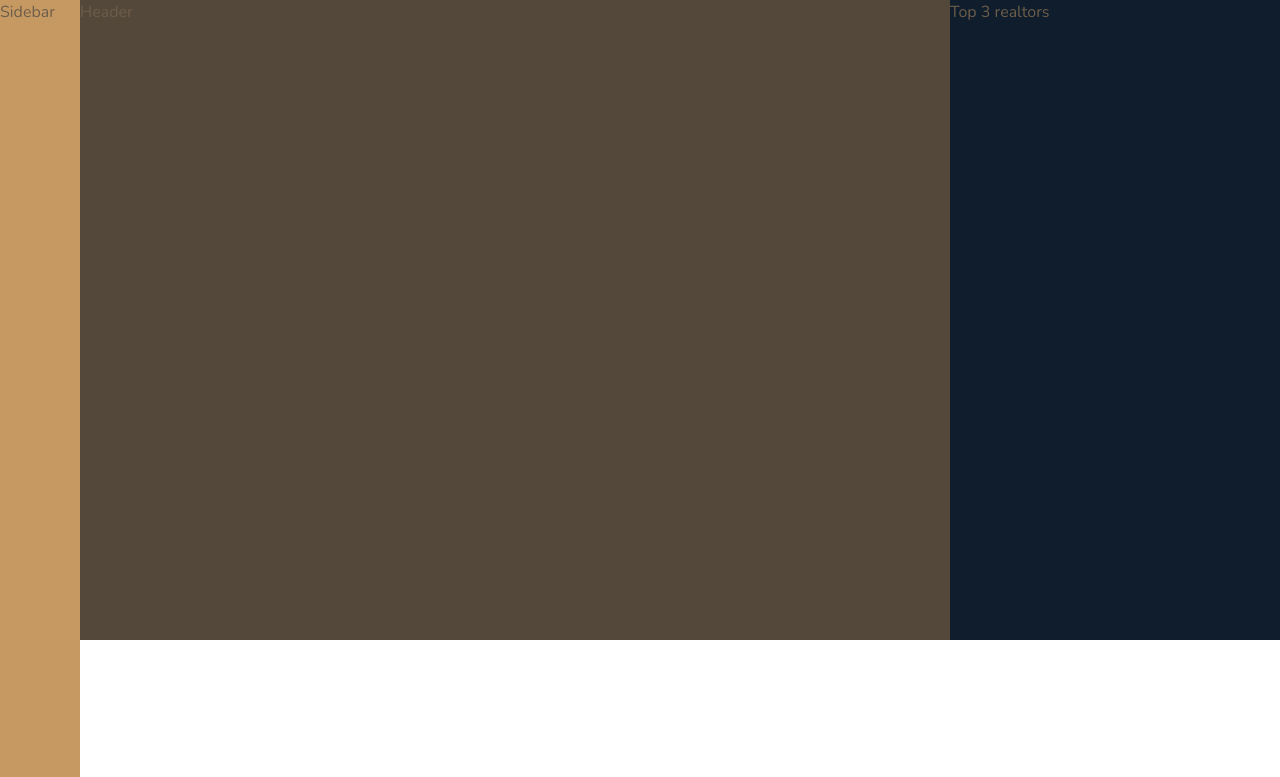
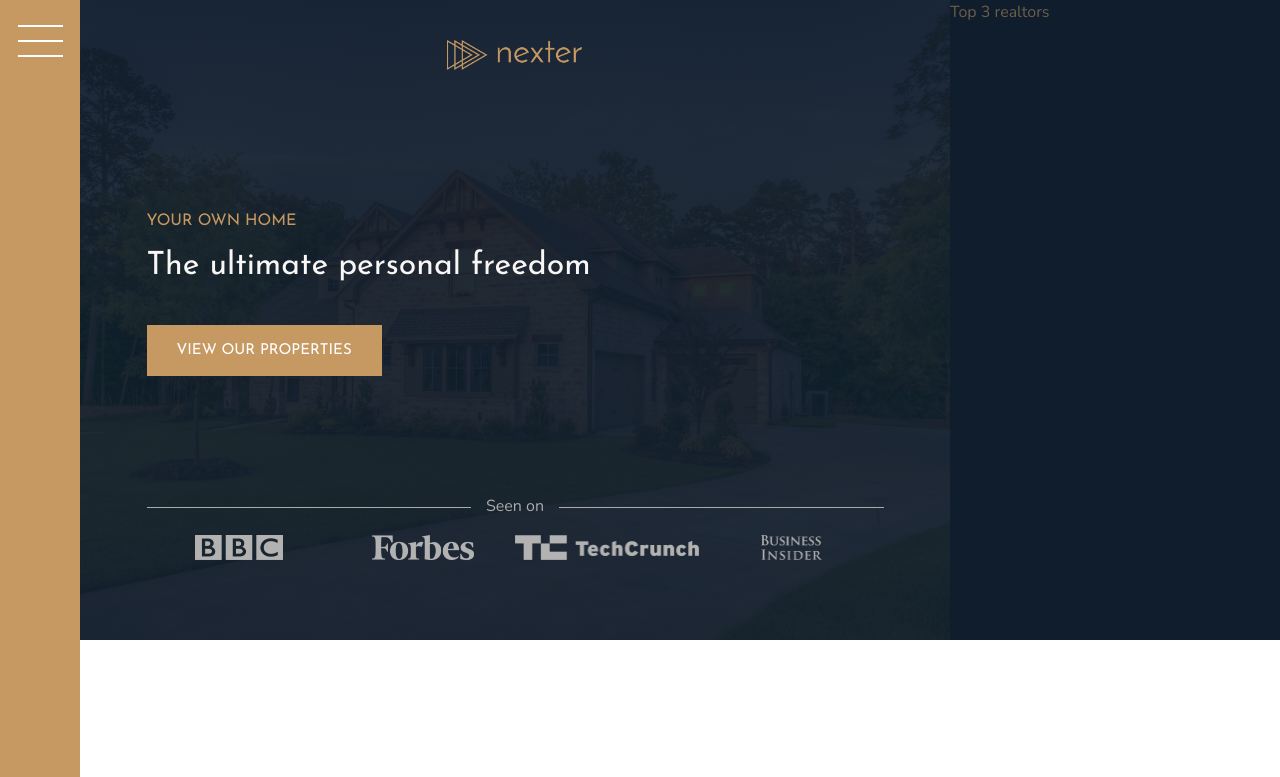
Before and after one commit to RamandeepChamba/nexter, a website: page index.html in a window 1280 px wide. Shown: the top 777 px of the page. Drawn offline with nearby package versions, Linux system fonts and the light colour scheme.

Commit message:
created sidebar and header section

```diff
--- a/index.html
+++ b/index.html
@@ -15,8 +15,22 @@
     <title>nexter &mdash; your home, your freedom</title>
   </head>
   <body class="container">
-    <div class="sidebar">Sidebar</div>
-    <header class="header">Header</header>
+    <div class="sidebar">
+      <button class="nav-btn"></button>
+    </div>
+    <header class="header">
+      <img src="img/logo.png" alt="Nexter Logo" class="header__logo" />
+      <h3 class="heading-3">Your own home</h3>
+      <h1 class="heading-1">The ultimate personal freedom</h1>
+      <button class="btn header__btn">View our properties</button>
+      <div class="header__seenon-text">Seen on</div>
+      <div class="header__seenon-logos">
+        <img src="img/logo-bbc.png" alt="BBC Logo" />
+        <img src="img/logo-forbes.png" alt="Forbes logo" />
+        <img src="img/logo-techcrunch.png" alt="Techcrunch logo" />
+        <img src="img/logo-bi.png" alt="Business insider logo" />
+      </div>
+    </header>
     <div class="realtors">Top 3 realtors</div>
     <!-- FEATURES -->
     <section class="features">
--- a/sass/_header.scss
+++ b/sass/_header.scss
@@ -1,4 +1,55 @@
 .header {
+  background-image: linear-gradient(
+      rgba($color-secondary, 0.93),
+      rgba($color-secondary, 0.93)
+    ),
+    url("../img/hero.jpeg");
   background-color: $color-grey-dark-1;
+  background-size: cover;
+  background-position: center;
   grid-column: full-start / col-end 6;
+
+  display: grid;
+  grid-template-rows: 1fr min-content 6rem 1fr;
+  grid-template-columns: max-content;
+  row-gap: 1.5rem;
+  justify-content: center;
+
+  padding: 8rem;
+  padding-top: 4rem;
+
+  &__logo {
+    height: 3rem;
+    justify-self: center;
+  }
+  &__btn {
+    align-self: start;
+    justify-self: start;
+  }
+  &__seenon-text {
+    display: grid;
+    grid-template-columns: 1fr max-content 1fr;
+    align-items: center;
+    column-gap: 1.5rem;
+    font-size: 1.6rem;
+    color: $color-grey-light-2;
+
+    &::before,
+    &::after {
+      content: "";
+      height: 1px;
+      display: block;
+      background-color: currentColor;
+    }
+  }
+  &__seenon-logos {
+    display: grid;
+    grid-template-columns: repeat(4, 1fr);
+    justify-items: center;
+
+    img {
+      height: 2.5rem;
+      filter: brightness(70%);
+    }
+  }
 }
--- a/sass/_sidebar.scss
+++ b/sass/_sidebar.scss
@@ -1,5 +1,31 @@
 .sidebar {
+  display: flex;
   background-color: $color-primary;
   grid-column: sidebar-start / sidebar-end;
   grid-row: 1 / -1;
+  justify-content: center;
 }
+.nav-btn {
+  border: none;
+  border-radius: 0;
+  background-color: #fff;
+  width: 4.5rem;
+  height: 2px;
+  margin-top: 4rem;
+
+  &::before,
+  &::after {
+    content: "";
+    display: block;
+    background-color: #fff;
+    width: 4.5rem;
+    height: 2px;
+  }
+
+  &::before {
+    transform: translateY(-1.5rem);
+  }
+  &::after {
+    transform: translateY(calc(1.5rem - 2px));
+  }
+}
--- a/sass/_typography.scss
+++ b/sass/_typography.scss
@@ -5,6 +5,8 @@
 }
 .heading-1 {
   @extend %heading;
+  color: $color-grey-light-1;
+  line-height: 1;
 }
 .heading-2 {
   @extend %heading;
```
Also changed, not shown: css/style.css.
